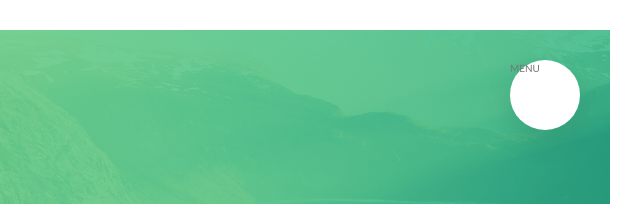
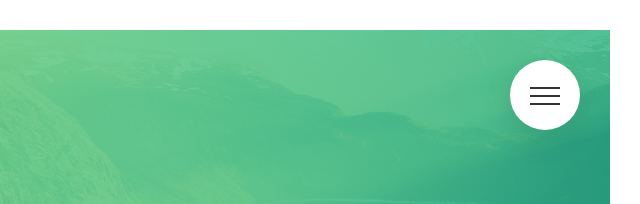
Before and after one commit to Vaneet47/Natours, a website: page index.html in a window 1280 px wide. Shown: the top 204 px of the page, 640-1280 px from the left. Drawn offline with Linux system fonts and the light colour scheme.

Commit message:
Navigation part - 3

```diff
--- a/index.html
+++ b/index.html
@@ -19,7 +19,9 @@
     <div class="navigation">
       <input type="checkbox" class="navigation__checkbox" id="navi-toggle" />
 
-      <label for="navi-toggle" class="navigation__button">MENU</label>
+      <label for="navi-toggle" class="navigation__button">
+        <span class="navigation__icon"> &nbsp; </span>
+      </label>
 
       <div class="navigation__background">&nbsp;</div>
 
--- a/sass/layout/_navigation.scss
+++ b/sass/layout/_navigation.scss
@@ -13,6 +13,8 @@
     border-radius: 50%;
     z-index: 2000;
     box-shadow: 0 1rem 3rem rgba($color-black, 0.1);
+    text-align: center;
+    cursor: pointer;
   }
 
   &__background {
@@ -91,6 +93,7 @@
     }
   }
 
+  //FUNCTIONALITY
   &__checkbox:checked ~ &__background {
     transform: scale(80);
   }
@@ -99,4 +102,52 @@
     opacity: 1;
     width: 100%;
   }
+
+  //ICON
+  &__icon {
+    position: relative;
+    margin-top: 3.5rem;
+    &,
+    &::after,
+    &::before {
+      width: 3rem;
+      height: 2px;
+      background-color: $color-grey-dark-3;
+      display: inline-block;
+    }
+
+    &::after,
+    &::before {
+      content: "";
+      position: absolute;
+      left: 0;
+      transition: all 0.2s;
+    }
+
+    &::before {
+      top: -0.8rem;
+    }
+    &::after {
+      top: 0.8rem;
+    }
+  }
+
+  &__button:hover &__icon::before {
+    top: -1rem;
+  }
+  &__button:hover &__icon::after {
+    top: 1rem;
+  }
+
+  &__checkbox:checked + &__button &__icon{
+    background-color: transparent;
+  }
+  &__checkbox:checked + &__button &__icon::before{
+    transform: rotate(135deg);
+    top: 0;
+  }
+  &__checkbox:checked + &__button &__icon::after{
+    transform: rotate(-135deg);
+    top: 0;
+  }
 }
```
Also changed, not shown: css/style.css.
